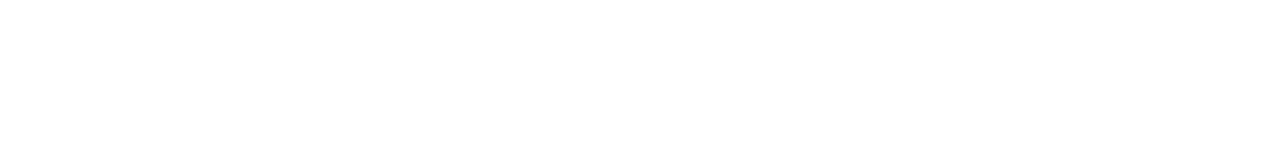
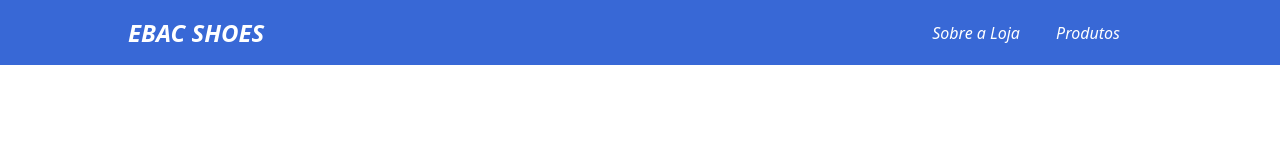
Before and after one commit to RamonSFR/atividade_ebac_front-end-2, a plain HTML site: page index.html in a window 1280 px wide. Drawn offline with Linux system fonts and the light colour scheme.

Commit message:
add header

```diff
--- a/index.html
+++ b/index.html
@@ -3,9 +3,27 @@
 <head>
     <meta charset="UTF-8">
     <meta name="viewport" content="width=device-width, initial-scale=1.0">
+    <link rel="stylesheet" href="./style.css">
     <title>EBAC Shoes</title>
 </head>
 <body>
+    <header>
+        <div class="container">
+            <nav>
+                <h1>EBAC SHOES</h1>
+                <ul>
+                    <li><a href="#sobre">Sobre a Loja</a></li>
+                    <li><a href="#">Produtos</a></li>
+                </ul>
+            </nav>
+        </div>
+    </header>
+    <section class="flex-center">
+        <div class="container">
+            <div id="sobre">
 
+            </div>
+        </div>
+    </section>
 </body>
 </html>
--- a/style.css
+++ b/style.css
@@ -4,4 +4,62 @@
     margin: 0;
     padding: 0;
     box-sizing: border-box;
+    font-family: "Noto Sans", sans-serif;
 }
+
+:root {
+    --blue1: #3868d6;
+    --blue2: #5e8ccd;
+    --gray: #ffffffc6;
+}
+
+.flex-center {
+    display: flex;
+    justify-content: center;
+}
+
+header {
+    margin-bottom: 32px;
+    background-color: var(--blue1);
+    display: flex;
+    justify-content: center;
+    padding: 16px;
+}
+
+.container {
+    max-width: 1024px;
+    width: 100%;
+}
+
+header nav{
+    font-style: italic;
+    display: flex;
+    justify-content: space-between;
+    align-items: center;
+    color: #fff;
+}
+
+header nav p {
+    font-weight: bold;
+}
+
+header nav ul li, header nav ul li a {
+    color: #fff;
+    text-decoration: none;
+    display: inline;
+    margin-right: 16px;
+    font-weight: 400;
+}
+
+.sobre {
+    display: grid;
+    grid-template-columns: 1fr 2fr;
+}
+
+.teste1 {
+    background-color: blue;
+}
+
+.teste2 {
+    background-color: red;
+}
```
